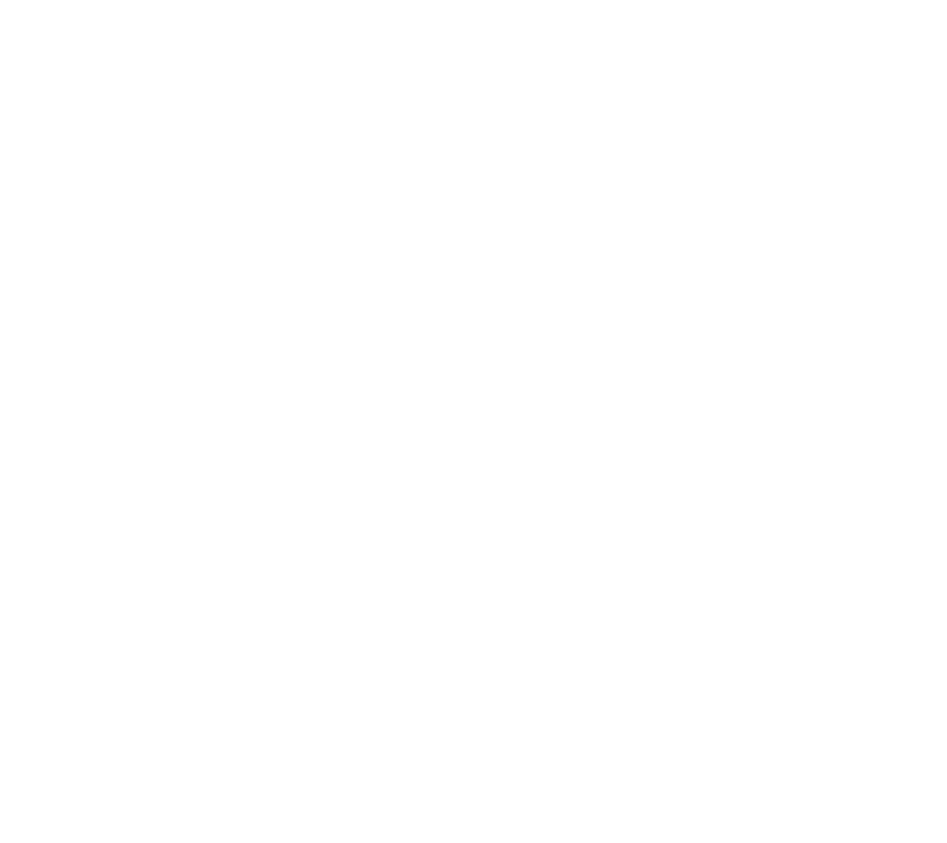
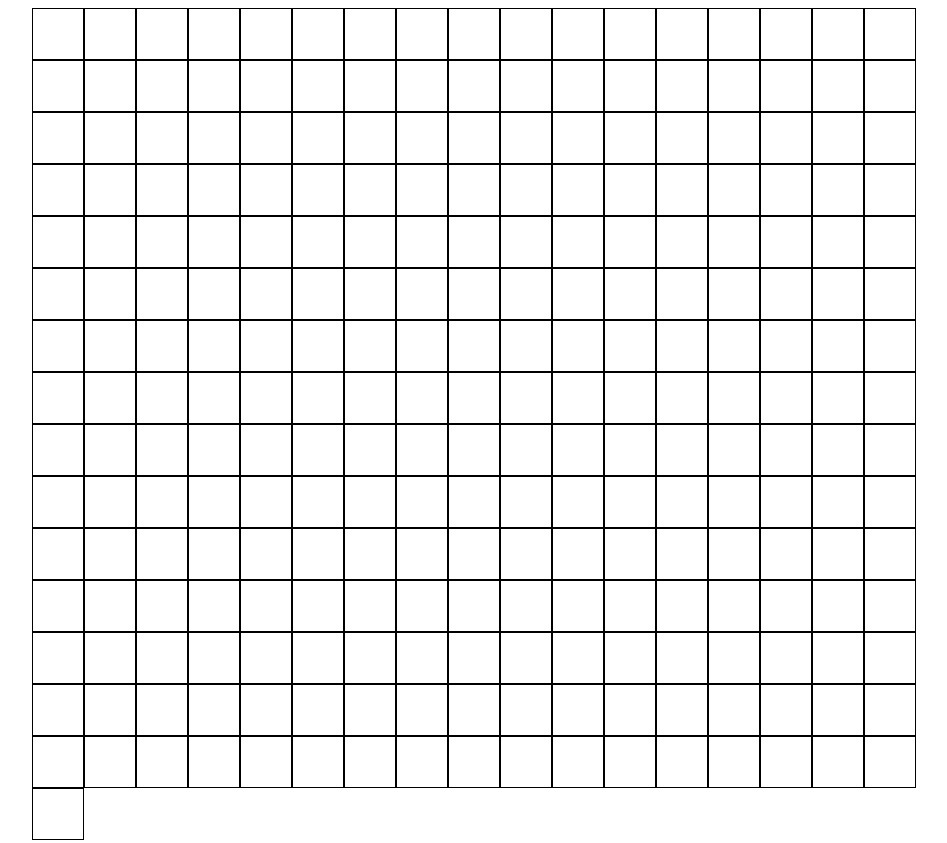
Before and after one commit to ghxusr/etch-a-sketch, a plain HTML site: page index.html in a window 1280 px wide. Shown: the whole page, without its empty margins (158-1105 px from the left). Before the commit the page ends 800 px from the top, so only its background shows below. Drawn offline with Linux system fonts and the light colour scheme.

Commit message:
Add javascript and css code to generate grid on index.html

```diff
--- a/index.html
+++ b/index.html
@@ -7,6 +7,8 @@
   <script src="javascript.js" defer></script>
 </head>
 <body>
-    <div class="container"></div>
+    <div class="container">
+        <div class="grid"></div>
+    </div>
 </body>
 </html>
--- a/javascript.js
+++ b/javascript.js
@@ -0,0 +1,11 @@
+const grid = document.querySelector(".grid");
+
+for (i = 0; i < 16; i++) {
+    for (j = 0; j < 16; j++) {
+        const gridSquare = document.createElement("div");
+        gridSquare.style.border = "1px solid black";
+        gridSquare.style.width = "50px";
+        gridSquare.style.height = "50px";
+        grid.appendChild(gridSquare);
+    }
+}
--- a/style.css
+++ b/style.css
@@ -0,0 +1,12 @@
+.container {
+    display: flex;
+    justify-content: center;
+    align-items: center;
+}
+
+.grid {
+    display: flex;
+    flex-wrap: wrap;
+    max-width: 900px;
+    max-height: 900px;
+}
```
